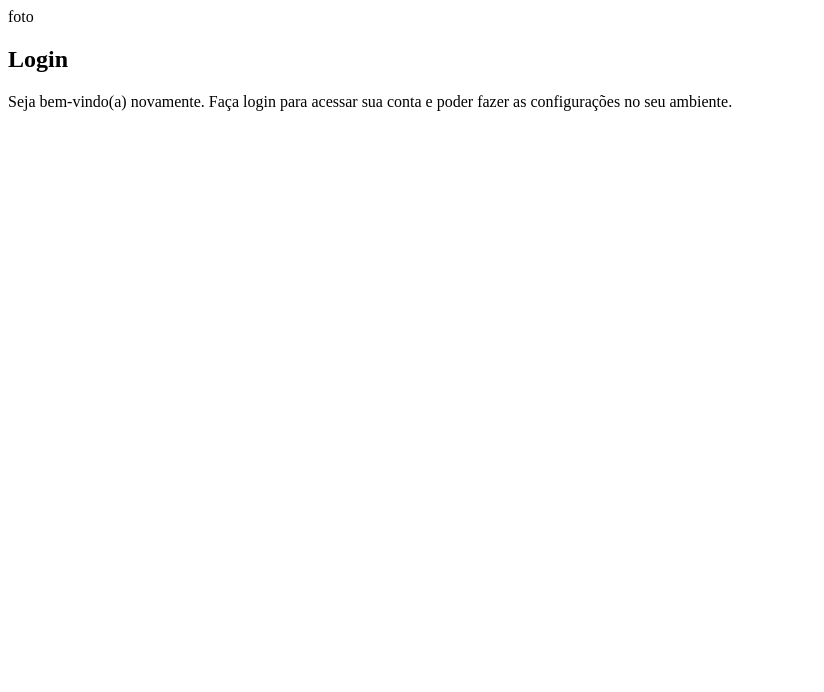
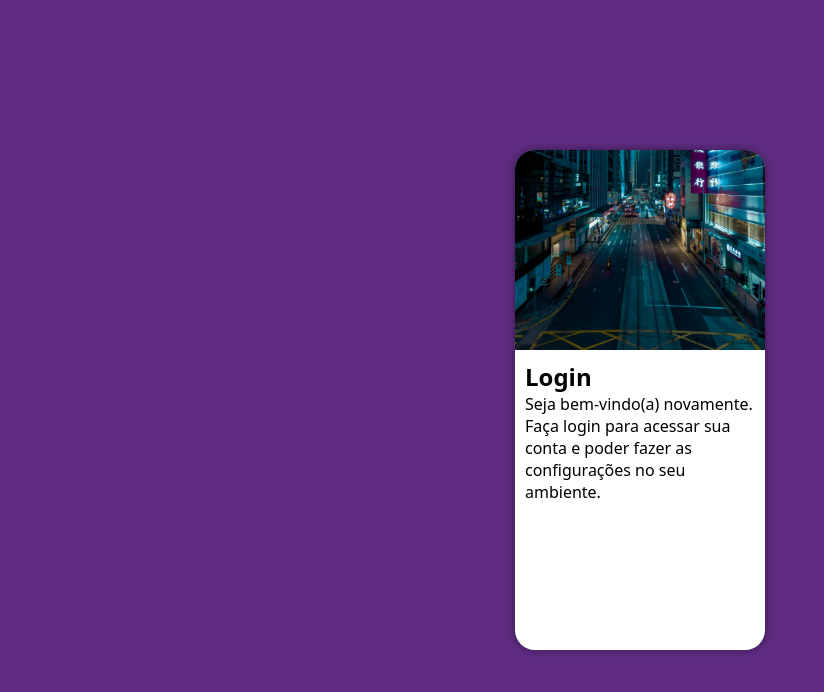
Before and after one commit to lpauloaraujo/projeto-login, a plain HTML site: page index.html in a window 1280 px wide. Shown: the whole page, without its empty margins (0-824 px from the left). Drawn offline with Linux system fonts and the light colour scheme.

Commit message:
avanços no projeto tela de login

```diff
--- a/estilos/style.css
+++ b/estilos/style.css
@@ -5,3 +5,49 @@
     Verde: #49a09d
     Lilás: #5f2c82
 */
+
+* {
+    font-family: system-ui, -apple-system, BlinkMacSystemFont, 'Segoe UI', Roboto, Oxygen, Ubuntu, Cantarell, 'Open Sans', 'Helvetica Neue', sans-serif;
+    padding: 0px;
+    margin: 0px;
+    box-sizing: border-box;
+}
+
+body, html {
+    background-color: #5f2c82;
+    height: 100vh;
+    width: 100vw;
+}
+
+main {
+    position: relative;
+    height: 100vh;
+    width: 100vw;
+}
+
+section#login {
+    position: absolute;
+    top: 50%;
+    left: 50%;
+    transform: translate(-50%, -50%);
+    overflow: hidden;
+
+    background-color: white;
+    width: 250px;
+    height: 500px;
+    border-radius: 20px;
+    box-shadow: 0px 0px 10px rgba(0, 0, 0, 0.450);
+}
+
+section#login > div#imagem {
+    display: block;
+    background: #5f2c82 url(../imagens/pexels-ben-traveling-96284025-16237456\ \(1\).jpg) no-repeat;
+    background-size: cover;
+    background-position: bottom;
+    height: 200px;
+}
+
+section#login > div#formulario {
+    display: block;
+    padding: 10px;
+}
--- a/index.html
+++ b/index.html
@@ -10,7 +10,6 @@
     <main>
         <section id="login">
             <div id="imagem">
-                foto
             </div>
             <div id="formulario">
                 <h1>Login</h1>
```
